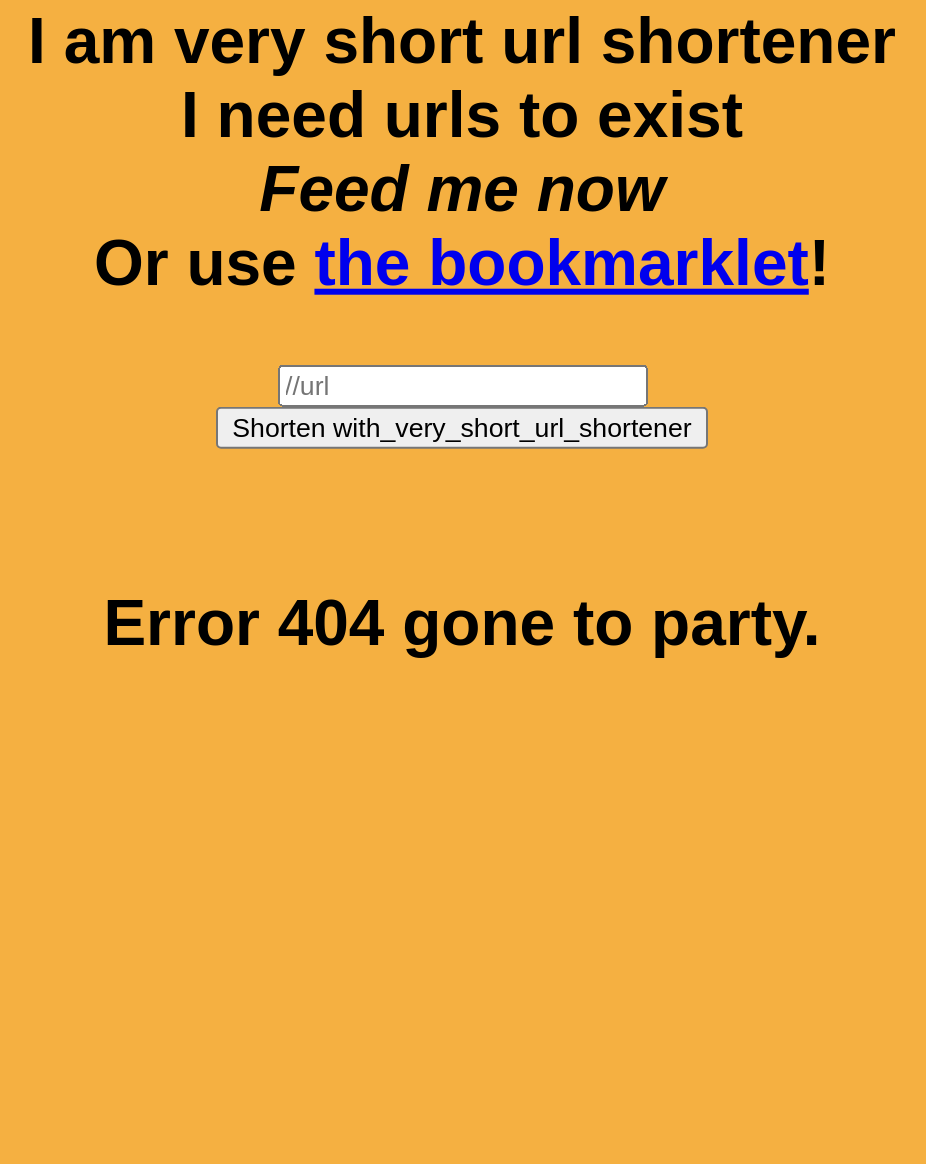
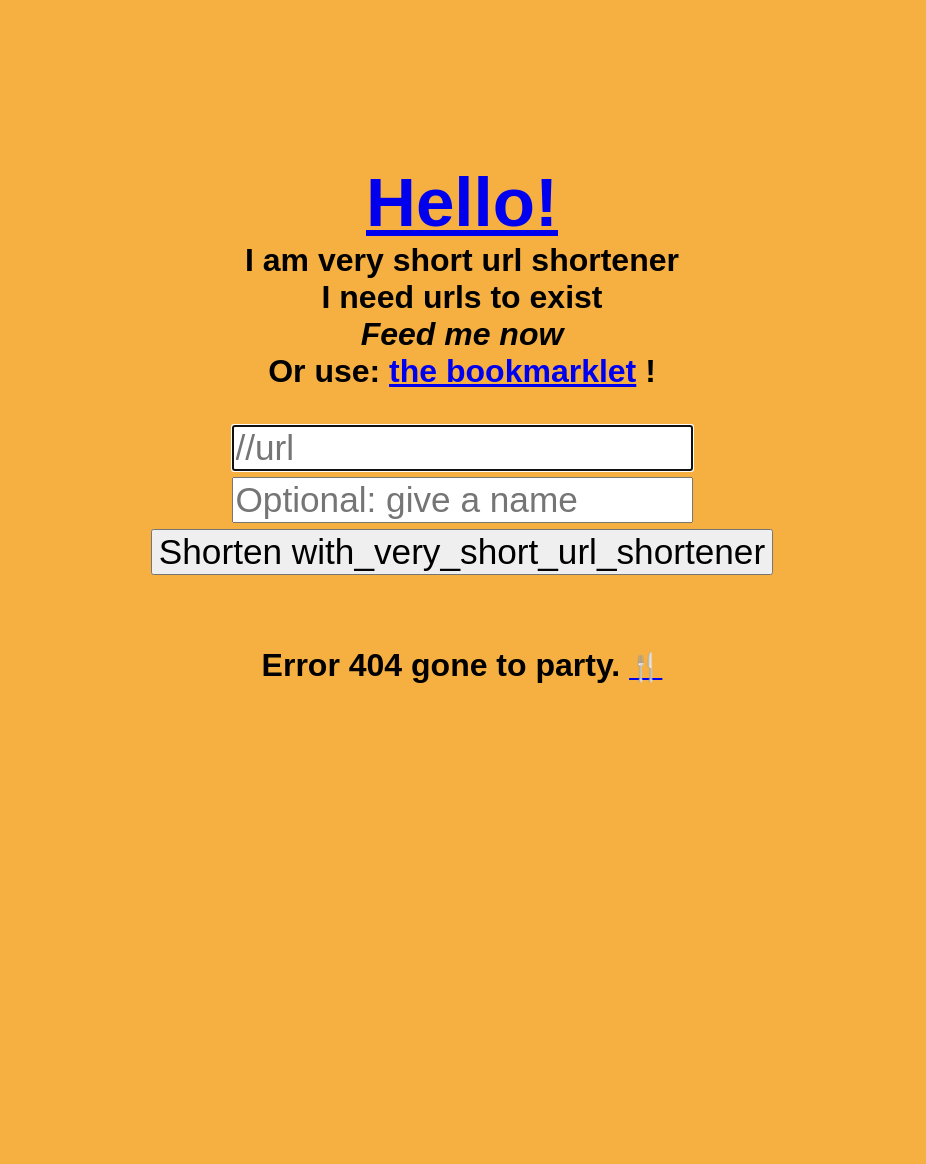
Before and after one commit to alidzapp/very_short_url_shortener, a PHP site: page /index.php?s=index in a window 1280 px wide; the page is wider, and only the part inside the window is pictured. Shown: that part, without its empty margins (178-1104 px from the left). After the commit the page ends 683 px from the top of that part, so only its background shows below. Run offline with PHP 8.4, Linux system fonts and the light colour scheme; data that the repository does not hold is empty.

Commit message:
Update styling

```diff
--- a/very_short_url_shortener/index.php
+++ b/very_short_url_shortener/index.php
@@ -8,25 +8,29 @@ error_reporting(0);
 
 $toshort = $_POST["bigurl"];
 
+$name = $_POST["name"];
+
 $host = "http://$_SERVER[HTTP_HOST]$_SERVER[SCRIPT_NAME]";
 
 $bookmarklet = 'javascript:void(window.location=&#39;'.$host.'?to_short=&#39+encodeURIComponent(window.location.href));';
 
-echo '<meta name="viewport" content="width=device-width, initial-scale=4"><h1>';
+echo '<h1>';
 
 if (empty ($toshort)) {
 
-	echo'<a href="index.php">Hello!</a><br>I am very short url shortener<br>
+	echo'<big><a id="hi" href="index.php">Hello!</a></big><br>I am very short url shortener<br>
 
-	I need urls to exist<br><i>Feed me now</i><br>Or use <a href="'.$bookmarklet.'" onclick="alrt()">the bookmarklet</a>!<p>
+	I need urls to exist<br><i>Feed me now</i><br>Or use: <a href="'.$bookmarklet.'" onclick="alrt()">the bookmarklet</a> !
 
-    ';
+	<p>';
 
     echo'<textarea style="display:none" id="bktxt">'.$bookmarklet.'</textarea>';
 
 	echo'<form method="post">
 
-	<input type="input" name="bigurl" placeholder="//url" value="'.$_REQUEST["to_short"].'"/><br>
+	<input type="input" name="bigurl" autofocus placeholder="//url" value="'.$_REQUEST["to_short"].'" /><br>
+
+	<input type="input" name="name" placeholder="Optional: give a name" value="'.$_REQUEST["name"].'" /><br>
 
 	<input type="submit" value="Shorten with_very_short_url_shortener" id="shr"/>
 
@@ -36,9 +40,19 @@ if (empty ($toshort)) {
 
 if (!empty ($toshort)) {
 
+	$token = bin2hex(openssl_random_pseudo_bytes(2));
+
+    };
+
+if (!empty ($name)) {
+
+		$token = $name;
+
+	};
+
+if (!empty ($toshort)) {
+
 // Change the 2 to match your choice
-
-	$token = bin2hex(openssl_random_pseudo_bytes(2));
 
 	file_put_contents($token, $toshort . PHP_EOL, FILE_APPEND);
 
@@ -84,5 +98,13 @@ if (!empty ($_REQUEST["to_short"])) {
 	</script>
 
 	<style>
-	body{text-align:center;font:caption;background-color:#f5b041;padding-top:12%;transform:scale(2)}
+	body{text-align:center;font:caption;background-color:#f5b041;padding:12%;max-width:100%transform:scale(2)}
+	input{font-size:1.1em;margin:3px}
+	input,a{transition:.44s ease-out}
+	a:hover{padding:8;font-size:1.04em}
+    input:hover{background-color:#f5b041;padding:0 5 5 5;margin:0 5 5 5}
+    input[type=submit]:hover{cursor:pointer}
+    #hi{font-size:1.8em;margin:12}
 	</style>
+
+    <small><a title="Fourchette moi sur Github" href="https://github.com/webdev23/very_short_url_shortener">🍴 </a></small>
```
